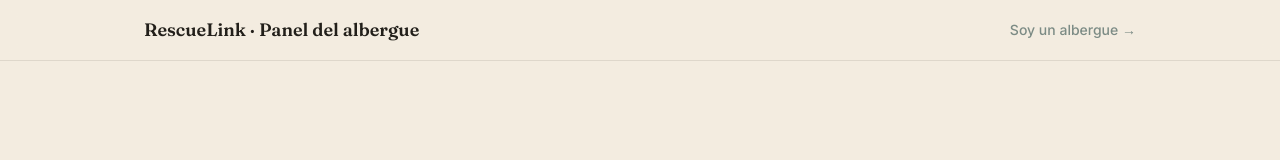
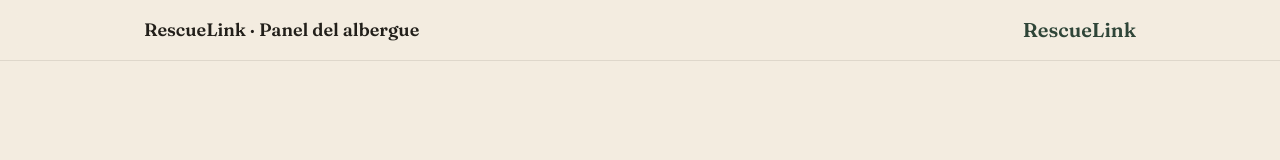
Before and after one commit to Destiny1850/rescuelink, a React (Vite) app: page /albergue/login in a window 1280 px wide. Shown: the top 160 px of the page. Built offline with nearby package versions, Linux system fonts and the light colour scheme; no server answers.

Commit message:
fix: logo con URL absoluta al landing

```diff
--- a/src/components/layout/DashboardLayout.tsx
+++ b/src/components/layout/DashboardLayout.tsx
@@ -15,7 +15,7 @@ export function DashboardLayout() {
         <div className="mx-auto flex max-w-6xl items-center justify-between px-4 py-4">
           <span className="font-display text-lg font-semibold">RescueLink · Panel del albergue</span>
           <div className="flex items-center gap-4 text-sm">
-            <a href="/landing" className="font-display text-lg font-semibold text-paper hover:opacity-80">
+            <a href="https://rescuelink-pearl.vercel.app/landing" className="font-display text-lg font-semibold text-paper hover:opacity-80">
   RescueLink · Panel del albergue
 </a>
             <button onClick={signOut} className="rounded-md border border-paper/30 px-3 py-1.5 hover:bg-paper/10">
--- a/src/components/layout/PublicLayout.tsx
+++ b/src/components/layout/PublicLayout.tsx
@@ -6,9 +6,9 @@ export function PublicLayout() {
       <header className="border-b border-ink/10 bg-paper/95 backdrop-blur sticky top-0 z-30">
         <div className="mx-auto flex max-w-5xl items-center justify-between px-4 py-4">
           <span className="font-display text-lg font-semibold">RescueLink · Panel del albergue</span>
-          <Link to="/albergue/login" className="text-sm font-medium text-mist hover:text-forest">
-            Soy un albergue →
-          </Link>
+          <a href="https://rescuelink-pearl.vercel.app/landing" className="font-display text-xl font-semibold text-forest">
+  RescueLink
+</a>
         </div>
       </header>
       <main>
```
